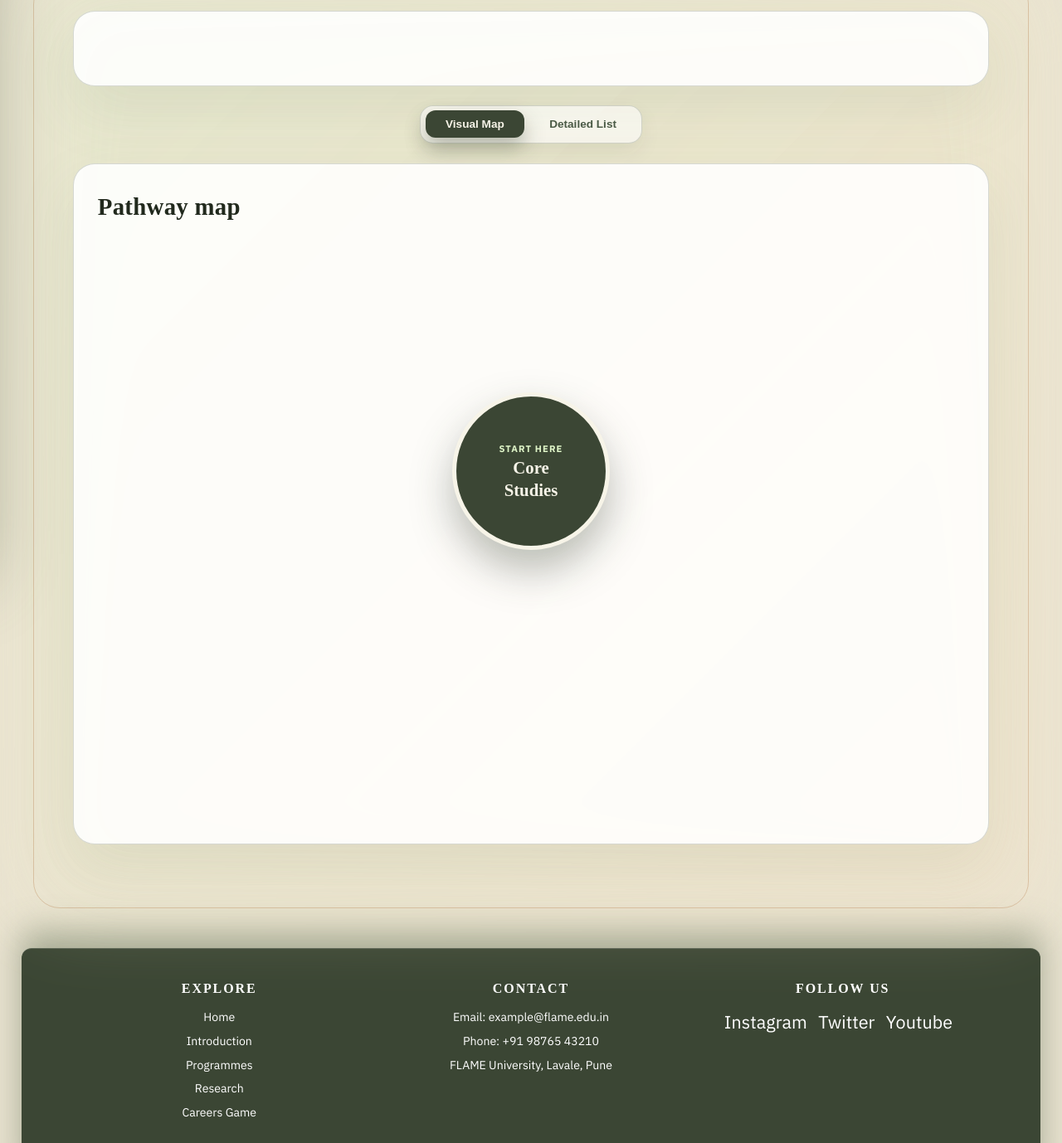
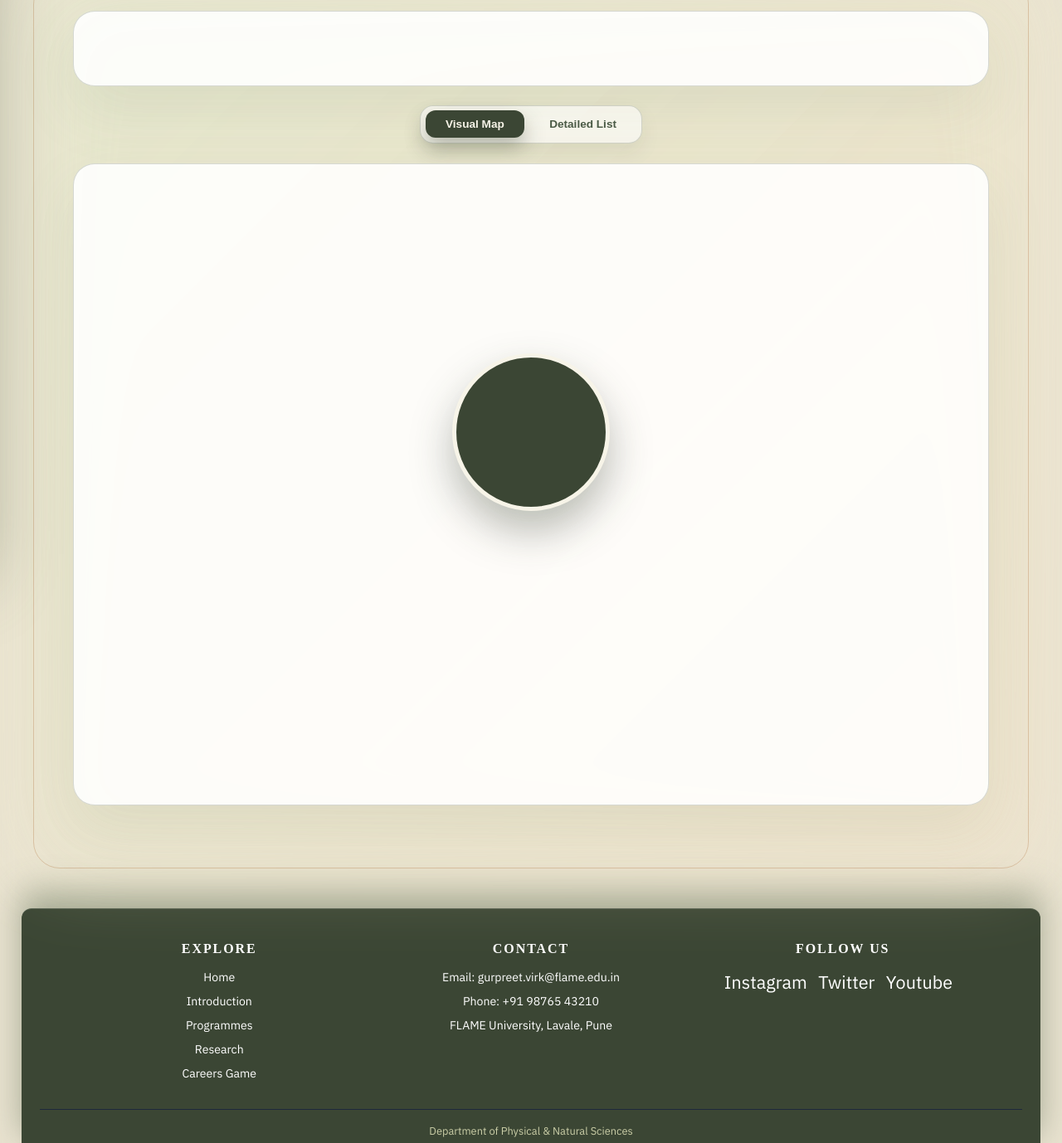
Before and after one commit to Gurpreet-v/EVS-department, a plain HTML site: page career-pathways.html in a window 1280 px wide. Shown: the part 129-1507 px from the top of the page at 83% size. Drawn offline with Linux system fonts and the light colour scheme; no server answers.

Commit message:
Remove titles and update email in career-pathways.html

```diff
--- a/career-pathways.html
+++ b/career-pathways.html
@@ -65,7 +65,7 @@ example@flame.edu.in<br>
             </section>
 
             <section class="section pathway-map-panel" id="career-map-panel">
-                <h2 id="career-map-title">Pathway map</h2>
+                <h2 id="career-map-title"></h2>
 
                 <p id="career-map-intro" style="font-size:0.9rem; margin-bottom:0.9rem;"></p>
 
@@ -75,8 +75,8 @@ example@flame.edu.in<br>
                         <div class="pathway-map-layer" id="career-node-layer"></div>
 
                         <div class="pathway-map-core" id="pathway-map-core">
-                            <span class="core-eyebrow">Start Here</span>
-                            <span class="core-title">Core<br>Studies</span>
+                            <span class="core-eyebrow" id="career-core-eyebrow"></span>
+                            <span class="core-title" id="career-core-title"></span>
                         </div>
                     </div>
                 </div>
@@ -106,7 +106,7 @@ example@flame.edu.in<br>
                 <div class="footer-section">
                     <h4>Contact</h4>
                     <ul>
-                        <li>Email: <a href="mailto:gurpreet.virk@flame.edu.in">example@flame.edu.in</a></li>
+                        <li>Email: <a href="mailto:gurpreet.virk@flame.edu.in">gurpreet.virk@flame.edu.in</a></li>
                         <li>Phone: +91 98765 43210</li>
                         <li>FLAME University, Lavale, Pune</li>
                     </ul>
```
